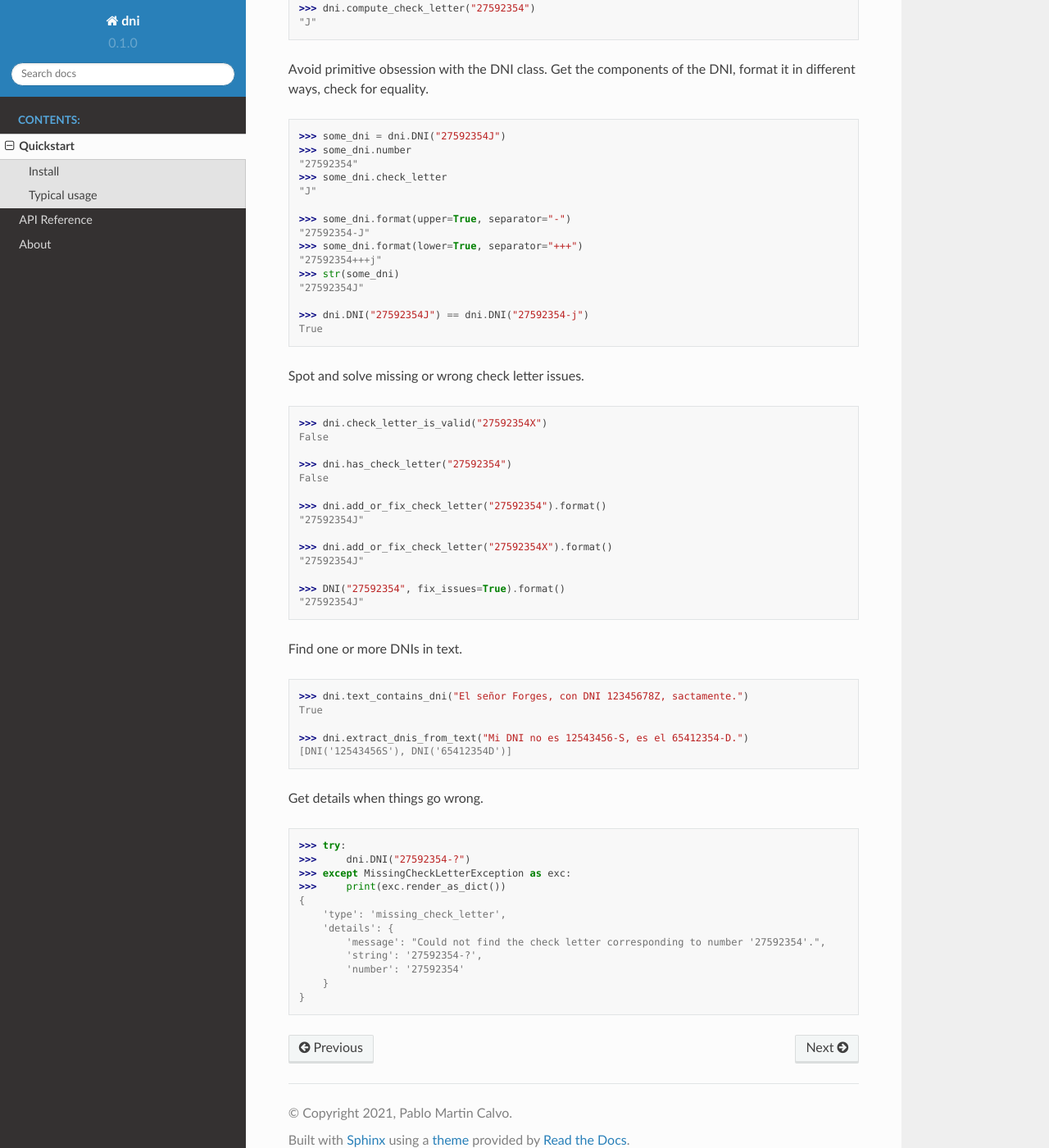
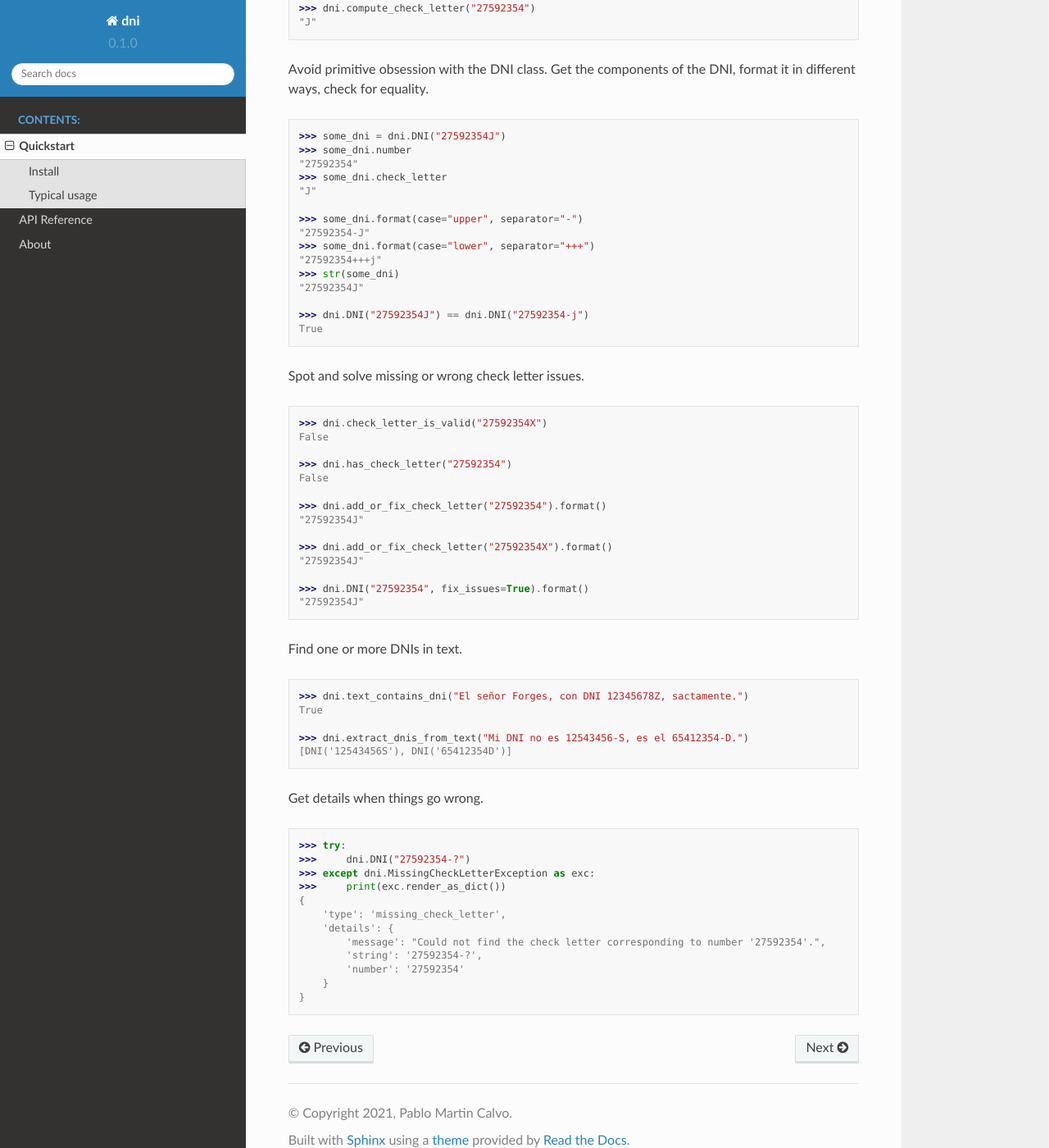
Before and after one commit to pmartincalvo/dni, a Sphinx documentation site: the page built from docs/quickstart.rst, in a window 1280 px wide and 1400 px high, scrolled down 897 px. Shown: the whole window at 82% size. Built offline with Sphinx 7.4.7 and the Read the Docs theme 2.0.0, drawn with Linux system fonts in a browser that asks for light colours.

```diff
--- a/docs/quickstart.rst
+++ b/docs/quickstart.rst
@@ -59,9 +59,9 @@ Avoid primitive obsession with the DNI class. Get the components of the DNI, for
     >>> some_dni.check_letter
     "J"
 
-    >>> some_dni.format(upper=True, separator="-")
+    >>> some_dni.format(case="upper", separator="-")
     "27592354-J"
-    >>> some_dni.format(lower=True, separator="+++")
+    >>> some_dni.format(case="lower", separator="+++")
     "27592354+++j"
     >>> str(some_dni)
     "27592354J"
@@ -87,7 +87,7 @@ Spot and solve missing or wrong check letter issues.
     >>> dni.add_or_fix_check_letter("27592354X").format()
     "27592354J"
 
-    >>> DNI("27592354", fix_issues=True).format()
+    >>> dni.DNI("27592354", fix_issues=True).format()
     "27592354J"
 
 Find one or more DNIs in text.
@@ -108,7 +108,7 @@ Get details when things go wrong.
 
     >>> try:
     >>>     dni.DNI("27592354-?")
-    >>> except MissingCheckLetterException as exc:
+    >>> except dni.MissingCheckLetterException as exc:
     >>>     print(exc.render_as_dict())
     {
         'type': 'missing_check_letter',
```
Also changed, not shown: README.md (+3 -3 lines).
